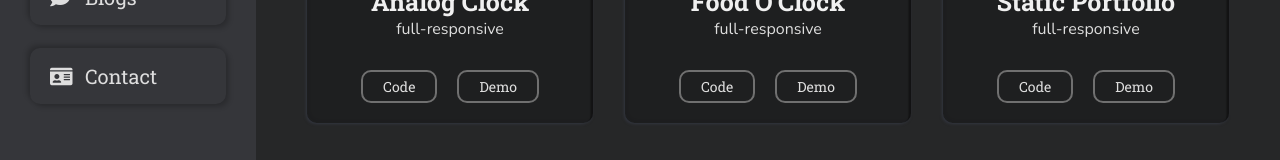
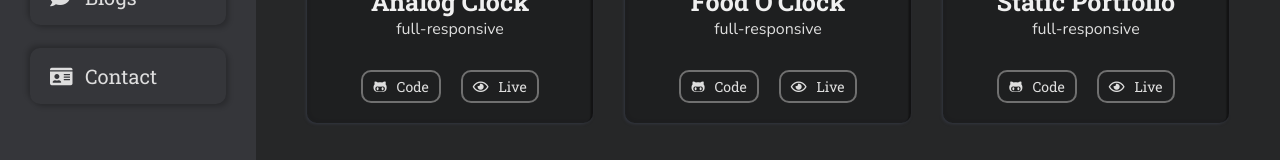
Before and after one commit to abid-shahriar/react-portfolio, a React (Create React App) app: page /projects in a window 1280 px wide. Shown: the part 428-588 px from the top of the page. Built offline with nearby package versions, Linux system fonts and the light colour scheme.

Commit message:
added icon to the code and live buttons

```diff
--- a/src/components/sections/blogs/Blogs.jsx
+++ b/src/components/sections/blogs/Blogs.jsx
@@ -9,7 +9,7 @@ function Blogs() {
         <div className="blogs-container">
           <div className="failure-message">
             <p>Pursuing the path...</p>
-            <p>Hoping for the best..!!</p>
+            <p>Hoping to succeed soon..!!</p>
           </div>
         </div>
       </div>
--- a/src/components/sections/globals/Project.jsx
+++ b/src/components/sections/globals/Project.jsx
@@ -12,10 +12,12 @@ function Project({ src, title, responsiveness, children, code, demo }) {
         </div>
         <div className="btns">
           <a href={code} target="_blank" rel="noopener noreferrer">
+            <i class="fab fa-github-alt"></i>
             Code
           </a>
           <a href={demo} target="_blank" rel="noopener noreferrer">
-            Demo
+            <i class="far fa-eye"></i>
+            Live
           </a>
         </div>
       </div>
--- a/src/components/sections/projects/_projects.styles.scss
+++ b/src/components/sections/projects/_projects.styles.scss
@@ -58,7 +58,7 @@
           display: inline-block;
           font-size: 1.4rem;
           border: 2px solid var(--sayan);
-          padding: 0.5rem 2rem;
+          padding: 0.5rem 1rem;
           border-radius: 10px;
           transition: 0.25s;
 
@@ -70,6 +70,10 @@
             background-color: var(--green);
             border-color: var(--green);
           }
+
+          i {
+            margin-right: 1rem;
+          }
         }
       }
     }
```
